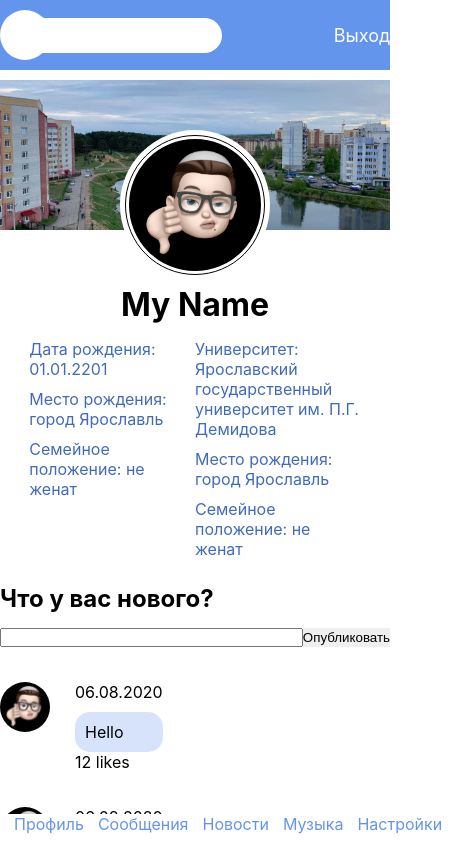
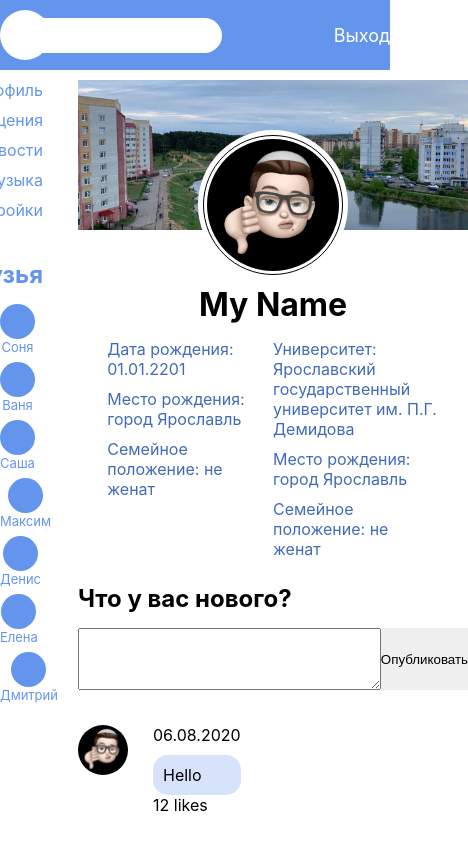
Before and after one commit to ivanlbdev/react-social, a React (Create React App) app: page /profile in a window 390 px wide. Shown: the top 842 px of the page, 468 px wide, since content can reach past the window. Built offline with nearby package versions, Linux system fonts and the light colour scheme.

Commit message:
блок друзей в навбаре, отдельный js файл для данных, с него идет вся инфа

```diff
--- a/src/App.js
+++ b/src/App.js
@@ -16,10 +16,12 @@ const App = (props) => {
         <Header />
         <div className="container">
           <div className="main-content">
-            <Navigation />
+            <Navigation state={props.appState.navBar} />
             <div className="app_wrapper_content">
-              <Route path='/profile' render={() => <Profile postsData={props.postsData} />} />
-              <Route path='/dialogs' render={() => <Dialogs dialogsData={props.dialogsData} messageData={props.messageData} />} />
+              <Route path='/profile' render={() => <Profile
+                state={props.appState.profilePage} />} />
+              <Route path='/dialogs' render={() => <Dialogs
+                state={props.appState.messagesPage} />} />
               <Route path='/news' render={() => <News />} />
               <Route path='/music' render={() => <Musics />} />
               <Route path='/settings' render={() => <Settings />} />
--- a/src/components/dialogs/Dialogs.jsx
+++ b/src/components/dialogs/Dialogs.jsx
@@ -6,8 +6,8 @@ import Message from './Message/Message';
 
 const Dialogs = (props) => {
 
-	let dialogsElements = props.dialogsData.map((value) => <DialogItem name={value.name} id={value.id} />);
-	let messegesElements = props.messageData.map((message) => <Message message={message.message} />)
+	let dialogsElements = props.state.dialogsData.map((value) => <DialogItem name={value.name} id={value.id} />);
+	let messegesElements = props.state.messageData.map((message) => <Message message={message.message} />)
 
 	return (
 		<div className={c.dialogs}>
--- /dev/null
+++ b/src/components/navbar/FriendsBar/FriendsBar.jsx
@@ -0,0 +1,19 @@
+import React from 'react';
+import c from './FriendsBar.module.css';
+import FriendsCard from './FriendsCard/FriendsCard';
+
+const FriendsBar = (props) => {
+	let goCard = props.state.map((value) => <FriendsCard name={value.name} />);
+	return (
+
+		<div className={c.friends}>
+			<h2>Друзья</h2>
+			<div className={c.fr_card}>
+				{goCard}
+			</div>
+
+		</div>
+	)
+}
+
+export default FriendsBar
--- /dev/null
+++ b/src/components/navbar/FriendsBar/FriendsBar.module.css
@@ -0,0 +1,18 @@
+.friends {
+	color: #6495ED;
+	margin-right: 35px;
+	padding-top: 30px;
+}
+
+.friends h2 {
+	display: flex;
+	flex-direction: row-reverse;
+}
+
+.fr_card {
+	padding-top: 15px;
+	display: flex;
+	flex-direction: row;
+	justify-content: space-between;
+	flex-wrap: wrap;
+}
--- /dev/null
+++ b/src/components/navbar/FriendsBar/FriendsCard/FriendsCard.jsx
@@ -0,0 +1,15 @@
+import React from 'react';
+import c from './FriendsCard.module.css';
+
+const FriendsCard = (props) => {
+	return (
+		<div className={c.friend}>
+			<div className={c.avatar}></div>
+			<div className={c.name}>
+				{props.name}
+			</div>
+		</div>
+	)
+}
+
+export default FriendsCard
--- /dev/null
+++ b/src/components/navbar/FriendsBar/FriendsCard/FriendsCard.module.css
@@ -0,0 +1,16 @@
+.friend {
+	color: #6495ED;
+	display: flex;
+	flex-direction: column;
+	flex-basis: 33%;
+	padding-bottom: 7px;
+	font-size: 13px;
+	align-items: center;
+}
+
+.avatar {
+	background: #6495ED;
+	width: 35px;
+	height: 35px;
+	border-radius: 50%;
+}
--- a/src/components/navbar/Navbar.jsx
+++ b/src/components/navbar/Navbar.jsx
@@ -1,9 +1,11 @@
 import React from 'react';
 import c from './Navbar.module.css';
 import { NavLink } from 'react-router-dom';
+import FriendsBar from './FriendsBar/FriendsBar';
 
-const Navigation = () => {
+const Navigation = (props) => {
 	return (
+		<div className={c.nav_block}>
 			<nav className={c.nav}>
 				<div className={c.full_nav}>
 					<div>
@@ -22,24 +24,9 @@ const Navigation = () => {
 						<NavLink to="/settings" activeClassName={c.active}>Настройки</NavLink>
 					</div>
 				</div>
-			<div className={c.mobile_nav}>
-				<div>
-					<NavLink to="/profile">Профиль</NavLink>
+			</nav>
+			<FriendsBar state={props.state.friendsBar} />
 		</div>
-				<div>
-					<NavLink to="/dialogs">Сообщения</NavLink>
-				</div>
-				<div>
-					<NavLink to="/news">Новости</NavLink>
-				</div>
-				<div>
-					<NavLink to="/music">Музыка</NavLink>
-				</div>
-				<div>
-					<NavLink to="/settings">Настройки</NavLink>
-				</div>
-			</div>
-		</nav>
 	)
 }
 
--- a/src/components/navbar/Navbar.module.css
+++ b/src/components/navbar/Navbar.module.css
@@ -1,3 +1,6 @@
+.nav_block {
+	width: 20%;
+}
 .nav {
 	margin-right: 35px;
  }
@@ -24,27 +27,3 @@
 .nav .active::after {
 	background: #6495ED;
 }
-
-/* Мобильное меню */
-.mobile_nav {
-	display: none;
-}
-@media (max-width: 699px) {
-	.nav {
-		margin: 0;
-	}
-	.full_nav {
-		display: none;
-	}
-	.mobile_nav {
-		display: flex;
-		flex-direction: row;
-		justify-content: space-between;
-		position: fixed;
-		bottom: 0;
-		left: 0;
-		width: 100%;
-		background: #ffffff;
-		z-index: 1000;
-	}
-}
--- a/src/components/profile/MyPosts/MyPosts.jsx
+++ b/src/components/profile/MyPosts/MyPosts.jsx
@@ -13,7 +13,7 @@ const MyPosts = (props) => {
 					<h2>Что у вас нового?</h2>
 				</div>
 				<div className={c.get_posts}>
-					<input type="text" />
+					<textarea name="" id="" cols="90" rows="4"></textarea>
 					<button>Опубликовать</button>
 				</div>
 			</div>
--- a/src/components/profile/Profile.jsx
+++ b/src/components/profile/Profile.jsx
@@ -8,7 +8,7 @@ const Profile = (props) => {
 	return (
 		<div className={c.main}>
 			<ProfileInfo />
-			<MyPosts postsData={props.postsData} />
+			<MyPosts postsData={props.state.postsData} />
 		</div>
 	)
 }
--- /dev/null
+++ b/src/components/redux/state.js
@@ -0,0 +1,40 @@
+let state = {
+	navBar: {
+		friendsBar: [
+			{ name: 'Соня' },
+			{ name: 'Ваня' },
+			{ name: 'Саша' },
+			{ name: 'Максим' },
+			{ name: 'Денис' },
+			{ name: 'Елена' },
+			{ name: 'Дмитрий' }
+		]
+	},
+	profilePage: {
+		postsData: [
+			{ id: 1, message: 'Hello', likesCount: 12 },
+			{ id: 2, message: 'how are you', likesCount: 32 },
+			{ id: 3, message: 'what your name', likesCount: 1 },
+			{ id: 4, message: 'mu name is blabla', likesCount: 2 },
+			{ id: 5, message: 'bye', likesCount: 2 },
+		],
+	},
+	messagesPage: {
+		dialogsData: [
+			{ id: 1, name: 'Сонечка' },
+			{ id: 2, name: 'Ванечка' },
+			{ id: 3, name: 'Санечка' },
+			{ id: 4, name: 'Максимочка' },
+			{ id: 5, name: 'Денисочка' },
+		],
+		messageData: [
+			{ id: 1, message: 'Hello' },
+			{ id: 2, message: 'how are you' },
+			{ id: 3, message: 'what your name' },
+			{ id: 4, message: 'mu name is blabla' },
+			{ id: 5, message: 'bye' },
+		]
+	}
+}
+
+export default state
--- a/src/index.js
+++ b/src/index.js
@@ -3,31 +3,12 @@ import ReactDOM from 'react-dom';
 import './index.css';
 import App from './App';
 import * as serviceWorker from './serviceWorker';
-let postsData = [
-  { id: 1, message: 'Hello', likesCount: 12 },
-  { id: 2, message: 'how are you', likesCount: 32 },
-  { id: 3, message: 'what your name', likesCount: 1 },
-  { id: 4, message: 'mu name is blabla', likesCount: 2 },
-  { id: 5, message: 'bye', likesCount: 2 },
-]
-let dialogsData = [
-  { id: 1, name: 'Сонечка' },
-  { id: 2, name: 'Ванечка' },
-  { id: 3, name: 'Санечка' },
-  { id: 4, name: 'Максимочка' },
-  { id: 5, name: 'Денисочка' },
-]
+import state from './components/redux/state';
 
-let messageData = [
-  { id: 1, message: 'Hello' },
-  { id: 2, message: 'how are you' },
-  { id: 3, message: 'what your name' },
-  { id: 4, message: 'mu name is blabla' },
-  { id: 5, message: 'bye' },
-]
+
 ReactDOM.render(
   <React.StrictMode>
-    <App postsData={postsData} dialogsData={dialogsData} messageData={messageData} />
+    <App appState={state} />
   </React.StrictMode>,
   document.getElementById('root')
 );
```
Lines whose indentation alone changed are shown as unchanged.
